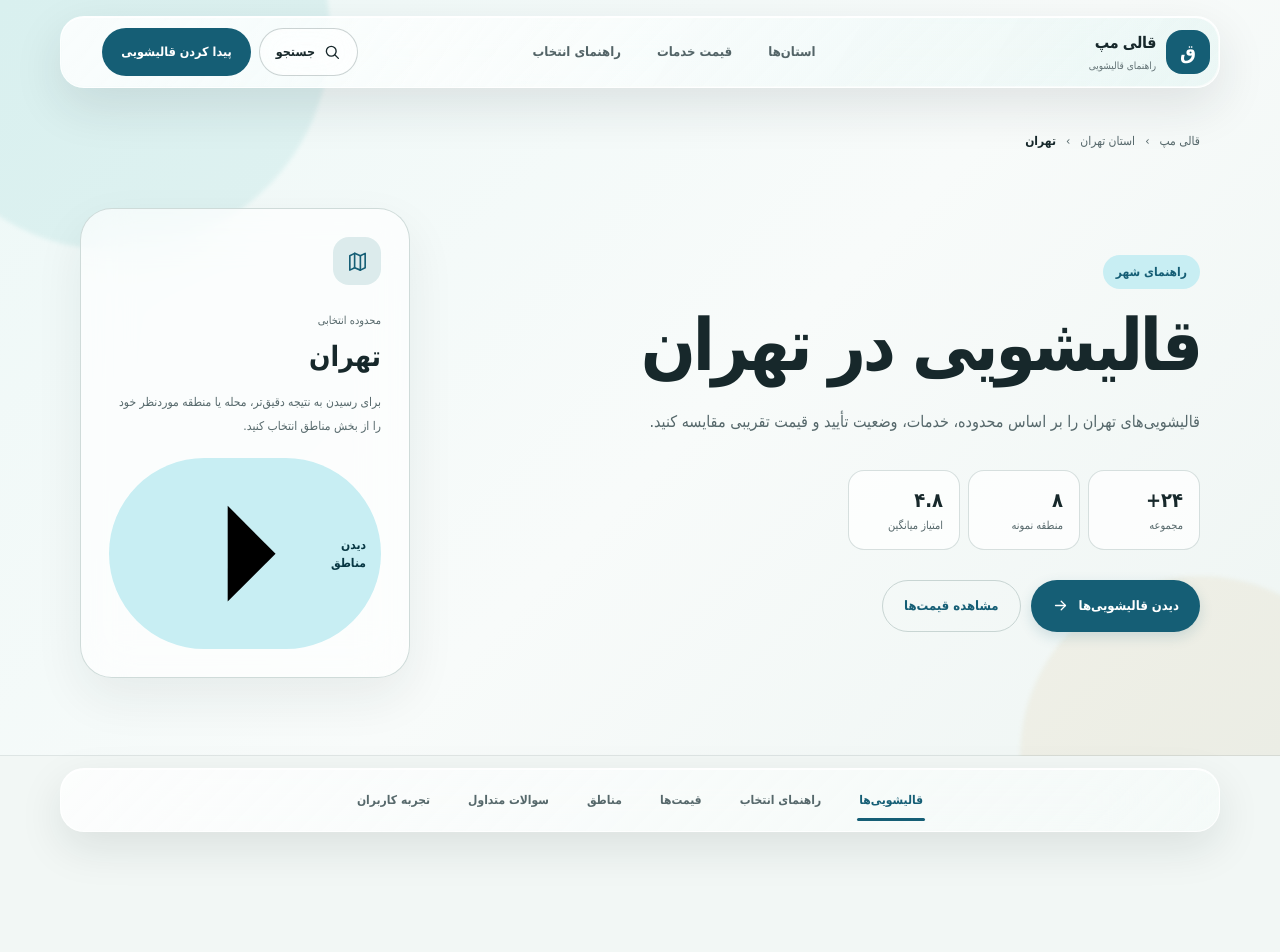
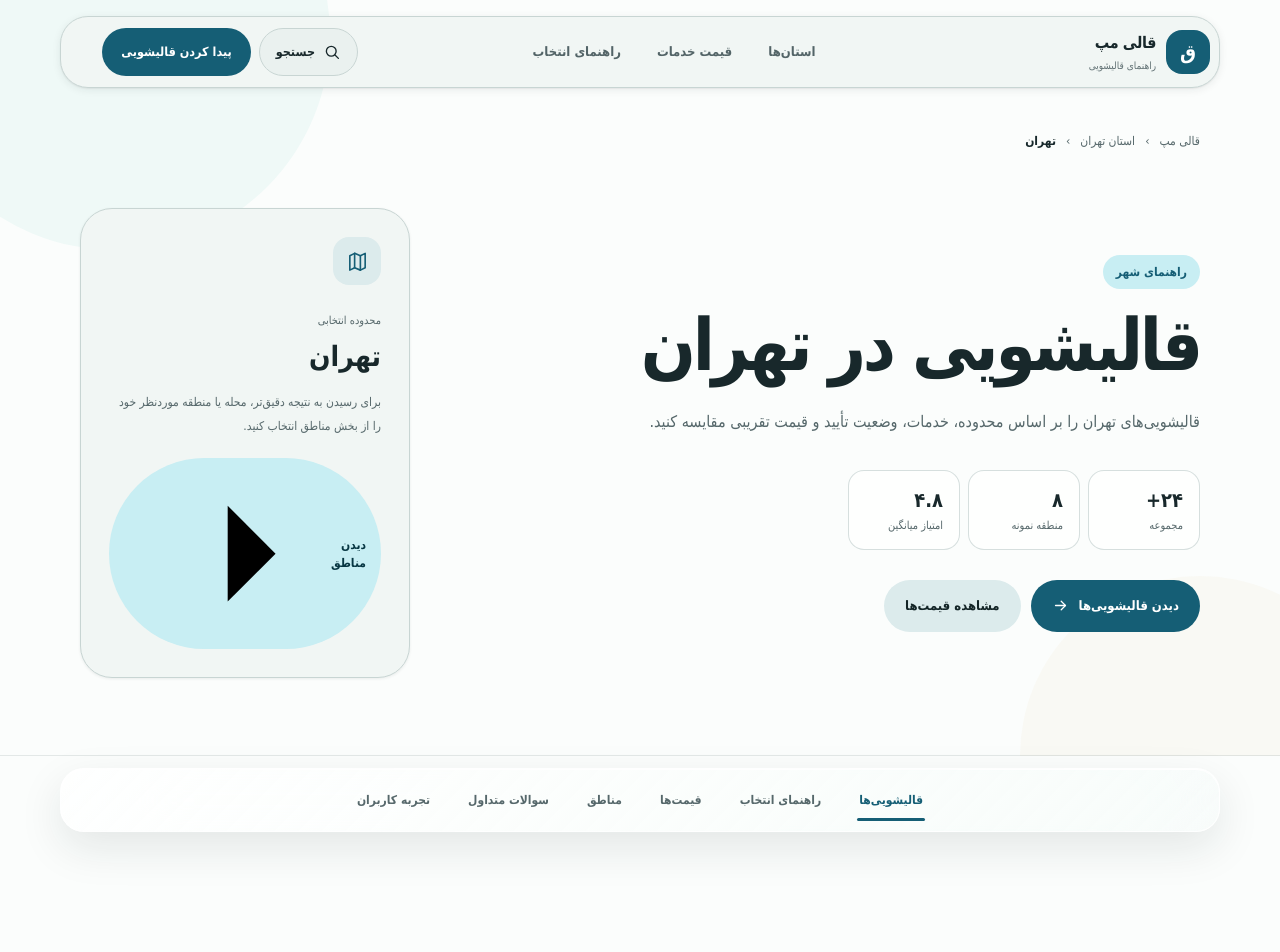
Before and after one commit to HoseinPirhadi/nextjs-boilerplate, a Next.js app: page / in a window 1280 px wide. Shown: the top 952 px of the page. Built offline with nearby package versions, Linux system fonts and the light colour scheme; a web font is replaced by a local one.

Commit message:
style: refine primary route with Material 3 and Vazir

```diff
--- a/app/globals.css
+++ b/app/globals.css
@@ -20,7 +20,7 @@
 @theme inline {
   --color-background: var(--background);
   --color-foreground: var(--foreground);
-  --font-sans: var(--font-geist-sans);
+  --font-sans: 'Vazir', 'Vazirmatn', Tahoma, sans-serif;
 }
 
 * { box-sizing: border-box; }
@@ -29,7 +29,7 @@ body {
   margin: 0;
   background: var(--background);
   color: var(--foreground);
-  font-family: Arial, Helvetica, sans-serif;
+  font-family: 'Vazir', 'Vazirmatn', Tahoma, sans-serif;
 }
 a { color: inherit; text-decoration: none; }
 button, input { font: inherit; }
@@ -3942,3 +3942,144 @@ body { background: var(--m3-surface-low); color: var(--m3-text); }
     gap: 20px !important;
   }
 }
+
+
+/* Final M3 refinement for the primary route */
+.m3-page,
+.m3-page * {
+  font-family: 'Vazir', 'Vazirmatn', Tahoma, sans-serif;
+}
+.m3-page {
+  background: var(--m3-surface);
+  color: var(--m3-on-surface);
+}
+.site-header {
+  border: 1px solid var(--m3-outline-variant) !important;
+  border-radius: 28px !important;
+  background: var(--m3-surface-container-low) !important;
+  box-shadow: 0 2px 8px rgba(24,40,43,.08), 0 1px 2px rgba(24,40,43,.06) !important;
+  backdrop-filter: none !important;
+  -webkit-backdrop-filter: none !important;
+}
+.site-header::before,
+.site-header::after {
+  display: none !important;
+}
+.site-logo-mark {
+  border-radius: 16px !important;
+  background: var(--m3-primary) !important;
+  box-shadow: none !important;
+}
+.site-nav a {
+  border-radius: 999px !important;
+  color: var(--m3-on-surface-variant) !important;
+}
+.site-nav a:hover {
+  background: var(--m3-secondary-container) !important;
+  color: var(--m3-on-secondary-container) !important;
+}
+.site-nav a::after { display:none !important; }
+.site-search-trigger {
+  border-color: var(--m3-outline-variant) !important;
+  border-radius: 999px !important;
+  background: var(--m3-surface-container) !important;
+  color: var(--m3-on-surface) !important;
+}
+.site-header-cta {
+  border-radius: 999px !important;
+  background: var(--m3-primary) !important;
+  box-shadow: none !important;
+}
+.site-header-cta:hover { background: var(--m3-primary) !important; transform:none !important; }
+.site-search-popover {
+  border: 1px solid var(--m3-outline-variant) !important;
+  border-radius: 28px !important;
+  background: var(--m3-surface-container-low) !important;
+  box-shadow: 0 8px 28px rgba(24,40,43,.14) !important;
+  backdrop-filter: none !important;
+  -webkit-backdrop-filter: none !important;
+}
+.site-search-form {
+  border-color: var(--m3-outline) !important;
+  border-radius: 20px !important;
+  background: var(--m3-surface) !important;
+}
+.site-search-form button {
+  border-radius: 999px !important;
+  background: var(--m3-primary) !important;
+}
+.site-search-suggestions button {
+  background: var(--m3-secondary-container) !important;
+  border: 0 !important;
+}
+.site-mobile-drawer {
+  border: 1px solid var(--m3-outline-variant) !important;
+  border-radius: 32px 0 0 32px !important;
+  background: var(--m3-surface-container-low) !important;
+  box-shadow: -8px 0 28px rgba(24,40,43,.14) !important;
+  backdrop-filter: none !important;
+  -webkit-backdrop-filter: none !important;
+}
+.site-icon-button {
+  border-color: var(--m3-outline-variant) !important;
+  border-radius: 50% !important;
+  background: var(--m3-surface-container) !important;
+}
+.m3-hero {
+  background: var(--m3-surface) !important;
+}
+.m3-hero-orb {
+  opacity: .55 !important;
+  filter: none !important;
+}
+.m3-hero-card,
+.m3-cleaner-card,
+.m3-info-panel,
+.m3-price-card,
+.m3-review-card,
+.m3-related,
+.m3-faq-list details {
+  border-color: var(--m3-outline-variant) !important;
+  background: var(--m3-surface-container-low) !important;
+  box-shadow: 0 1px 3px rgba(24,40,43,.08) !important;
+}
+.m3-chip {
+  background: var(--m3-secondary-container) !important;
+  color: var(--m3-on-secondary-container) !important;
+  border: 0 !important;
+}
+.m3-filled-button,
+.m3-hero-primary {
+  border-radius: 999px !important;
+  background: var(--m3-primary) !important;
+  box-shadow: none !important;
+}
+.m3-tonal-button,
+.m3-hero-secondary {
+  border-radius: 999px !important;
+  background: var(--m3-secondary-container) !important;
+  color: var(--m3-on-secondary-container) !important;
+  border: 0 !important;
+}
+.m3-badge-primary {
+  background: var(--m3-primary-container) !important;
+  color: var(--m3-on-primary-container) !important;
+}
+.m3-badge-success {
+  background: var(--m3-success-container) !important;
+  color: var(--m3-success) !important;
+}
+.m3-area-grid a {
+  background: var(--m3-surface-container-low) !important;
+  border-color: var(--m3-outline-variant) !important;
+}
+.m3-area-grid a:hover {
+  background: var(--m3-secondary-container) !important;
+  color: var(--m3-on-secondary-container) !important;
+}
+.m3-faq-list summary {
+  border-radius: 20px !important;
+}
+.site-footer {
+  background: var(--m3-surface-container-low) !important;
+}
```
